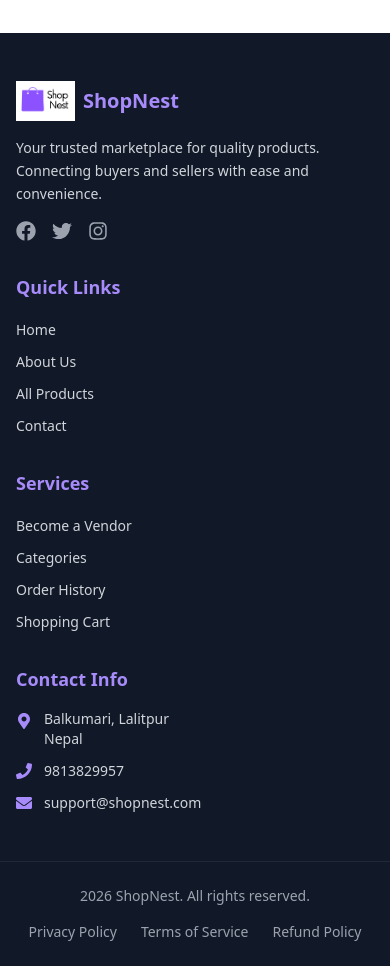
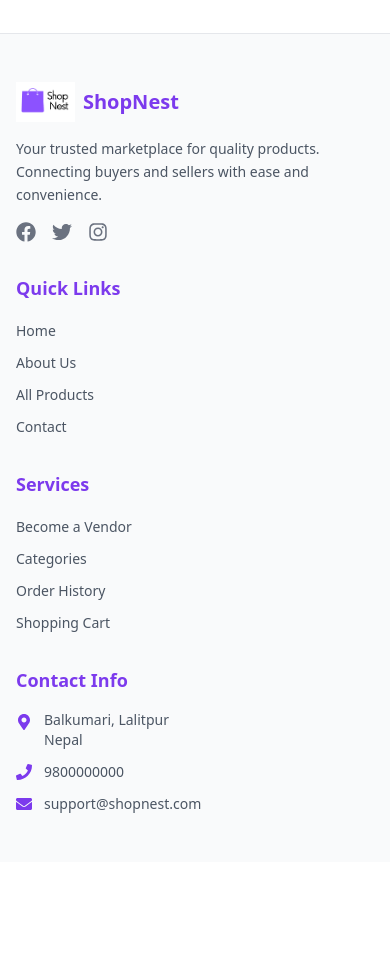
Before and after one commit to JyotiNayak9/Shop-Nest, a React (Vite) app in the folder frontend/: page /login in a window 390 px wide. Shown: the part 880-1846 px from the top of the page. After the commit the page ends 1742 px from the top, so only its background shows below. Built offline with nearby package versions, Linux system fonts and the light colour scheme; no server answers.

Commit message:
responsive

```diff
--- a/frontend/src/components/common/footer/footer-page.tsx
+++ b/frontend/src/components/common/footer/footer-page.tsx
@@ -6,8 +6,7 @@ const HomeFooter = () => {
   const currentYear = new Date().getFullYear();
 
   return (
-    <footer className="bg-gray-900 text-white">
-      {/* Main Footer Content */}
+    <footer className="bg-gray-50 text-gray-800 border-t border-gray-200">
       <div className="max-w-7xl mx-auto px-4 sm:px-6 lg:px-8 py-12 lg:py-16">
         <div className="grid grid-cols-1 md:grid-cols-2 lg:grid-cols-4 gap-8 lg:gap-12">
 
@@ -19,29 +18,29 @@ const HomeFooter = () => {
                 className="h-10 w-auto"
                 alt="ShopNest Logo"
               />
-              <span className="text-xl font-bold text-violet-400">ShopNest</span>
+              <span className="text-xl font-bold text-violet-600">ShopNest</span>
             </div>
-            <p className="text-gray-300 text-sm leading-relaxed">
+            <p className="text-gray-600 text-sm leading-relaxed">
               Your trusted marketplace for quality products. Connecting buyers and sellers with ease and convenience.
             </p>
             <div className="flex space-x-4">
               <a
                 href="#"
-                className="text-gray-400 hover:text-violet-400 transition-colors duration-200"
+                className="text-gray-500 hover:text-violet-600 transition-colors duration-200"
                 aria-label="Facebook"
               >
                 <FaFacebook className="w-5 h-5" />
               </a>
               <a
                 href="#"
-                className="text-gray-400 hover:text-violet-400 transition-colors duration-200"
+                className="text-gray-500 hover:text-violet-600 transition-colors duration-200"
                 aria-label="Twitter"
               >
                 <FaTwitter className="w-5 h-5" />
               </a>
               <a
                 href="#"
-                className="text-gray-400 hover:text-violet-400 transition-colors duration-200"
+                className="text-gray-500 hover:text-violet-600 transition-colors duration-200"
                 aria-label="Instagram"
               >
                 <FaInstagram className="w-5 h-5" />
@@ -51,14 +50,14 @@ const HomeFooter = () => {
 
           {/* Quick Links */}
           <div className="space-y-4">
-            <h3 className="text-lg font-semibold text-violet-400">Quick Links</h3>
+            <h3 className="text-lg font-semibold text-violet-600">Quick Links</h3>
             <ul className="space-y-2">
               <li>
                 <NavLink
                   to="/"
                   className={({ isActive }) =>
-                    `text-gray-300 hover:text-violet-400 transition-colors duration-200 text-sm ${
-                      isActive ? "text-violet-400 font-medium" : ""
+                    `text-gray-600 hover:text-violet-600 transition-colors duration-200 text-sm ${
+                      isActive ? "text-violet-600 font-medium" : ""
                     }`
                   }
                 >
@@ -69,8 +68,8 @@ const HomeFooter = () => {
                 <NavLink
                   to="/about"
                   className={({ isActive }) =>
-                    `text-gray-300 hover:text-violet-400 transition-colors duration-200 text-sm ${
-                      isActive ? "text-violet-400 font-medium" : ""
+                    `text-gray-600 hover:text-violet-600 transition-colors duration-200 text-sm ${
+                      isActive ? "text-violet-600 font-medium" : ""
                     }`
                   }
                 >
@@ -81,8 +80,8 @@ const HomeFooter = () => {
                 <NavLink
                   to="/products"
                   className={({ isActive }) =>
-                    `text-gray-300 hover:text-violet-400 transition-colors duration-200 text-sm ${
-                      isActive ? "text-violet-400 font-medium" : ""
+                    `text-gray-600 hover:text-violet-600 transition-colors duration-200 text-sm ${
+                      isActive ? "text-violet-600 font-medium" : ""
                     }`
                   }
                 >
@@ -93,8 +92,8 @@ const HomeFooter = () => {
                 <NavLink
                   to="/contact"
                   className={({ isActive }) =>
-                    `text-gray-300 hover:text-violet-400 transition-colors duration-200 text-sm ${
-                      isActive ? "text-violet-400 font-medium" : ""
+                    `text-gray-600 hover:text-violet-600 transition-colors duration-200 text-sm ${
+                      isActive ? "text-violet-600 font-medium" : ""
                     }`
                   }
                 >
@@ -106,14 +105,14 @@ const HomeFooter = () => {
 
           {/* Services */}
           <div className="space-y-4">
-            <h3 className="text-lg font-semibold text-violet-400">Services</h3>
+            <h3 className="text-lg font-semibold text-violet-600">Services</h3>
             <ul className="space-y-2">
               <li>
                 <NavLink
                   to="/SellerRegister"
                   className={({ isActive }) =>
-                    `text-gray-300 hover:text-violet-400 transition-colors duration-200 text-sm ${
-                      isActive ? "text-violet-400 font-medium" : ""
+                    `text-gray-600 hover:text-violet-600 transition-colors duration-200 text-sm ${
+                      isActive ? "text-violet-600 font-medium" : ""
                     }`
                   }
                 >
@@ -124,8 +123,8 @@ const HomeFooter = () => {
                 <NavLink
                   to="/categories"
                   className={({ isActive }) =>
-                    `text-gray-300 hover:text-violet-400 transition-colors duration-200 text-sm ${
-                      isActive ? "text-violet-400 font-medium" : ""
+                    `text-gray-600 hover:text-violet-600 transition-colors duration-200 text-sm ${
+                      isActive ? "text-violet-600 font-medium" : ""
                     }`
                   }
                 >
@@ -136,8 +135,8 @@ const HomeFooter = () => {
                 <NavLink
                   to="/orderhistory"
                   className={({ isActive }) =>
-                    `text-gray-300 hover:text-violet-400 transition-colors duration-200 text-sm ${
-                      isActive ? "text-violet-400 font-medium" : ""
+                    `text-gray-600 hover:text-violet-600 transition-colors duration-200 text-sm ${
+                      isActive ? "text-violet-600 font-medium" : ""
                     }`
                   }
                 >
@@ -148,8 +147,8 @@ const HomeFooter = () => {
                 <NavLink
                   to="/cart"
                   className={({ isActive }) =>
-                    `text-gray-300 hover:text-violet-400 transition-colors duration-200 text-sm ${
-                      isActive ? "text-violet-400 font-medium" : ""
+                    `text-gray-600 hover:text-violet-600 transition-colors duration-200 text-sm ${
+                      isActive ? "text-violet-600 font-medium" : ""
                     }`
                   }
                 >
@@ -159,59 +158,29 @@ const HomeFooter = () => {
             </ul>
           </div>
 
-          {/* Contact Info */}
           <div className="space-y-4">
-            <h3 className="text-lg font-semibold text-violet-400">Contact Info</h3>
+            <h3 className="text-lg font-semibold text-violet-600">Contact Info</h3>
             <ul className="space-y-3">
               <li className="flex items-start space-x-3">
-                <FaMapMarkerAlt className="w-4 h-4 text-violet-400 mt-1 flex-shrink-0" />
-                <span className="text-gray-300 text-sm">
+                <FaMapMarkerAlt className="w-4 h-4 text-violet-600 mt-1 flex-shrink-0" />
+                <span className="text-gray-600 text-sm">
                   Balkumari, Lalitpur<br />Nepal
                 </span>
               </li>
               <li className="flex items-center space-x-3">
-                <FaPhone className="w-4 h-4 text-violet-400 flex-shrink-0" />
-                <span className="text-gray-300 text-sm">9813829957</span>
+                <FaPhone className="w-4 h-4 text-violet-600 flex-shrink-0" />
+                <span className="text-gray-600 text-sm">9800000000</span>
               </li>
               <li className="flex items-center space-x-3">
-                <FaEnvelope className="w-4 h-4 text-violet-400 flex-shrink-0" />
-                <span className="text-gray-300 text-sm">support@shopnest.com</span>
+                <FaEnvelope className="w-4 h-4 text-violet-600 flex-shrink-0" />
+                <span className="text-gray-600 text-sm">support@shopnest.com</span>
               </li>
             </ul>
           </div>
         </div>
       </div>
 
-      {/* Bottom Footer */}
-      <div className="border-t border-gray-800">
-        <div className="max-w-7xl mx-auto px-4 sm:px-6 lg:px-8 py-6">
-          <div className="flex flex-col md:flex-row justify-between items-center space-y-4 md:space-y-0">
-            <div className="text-sm text-gray-400">
-              {currentYear} ShopNest. All rights reserved.
-            </div>
-            <div className="flex flex-wrap justify-center md:justify-end space-x-6 text-sm">
-              <NavLink
-                to="/privacy"
-                className="text-gray-400 hover:text-violet-400 transition-colors duration-200"
-              >
-                Privacy Policy
-              </NavLink>
-              <NavLink
-                to="/terms"
-                className="text-gray-400 hover:text-violet-400 transition-colors duration-200"
-              >
-                Terms of Service
-              </NavLink>
-              <NavLink
-                to="/refund"
-                className="text-gray-400 hover:text-violet-400 transition-colors duration-200"
-              >
-                Refund Policy
-              </NavLink>
-            </div>
-          </div>
-        </div>
-      </div>
+
     </footer>
   );
 }
```
